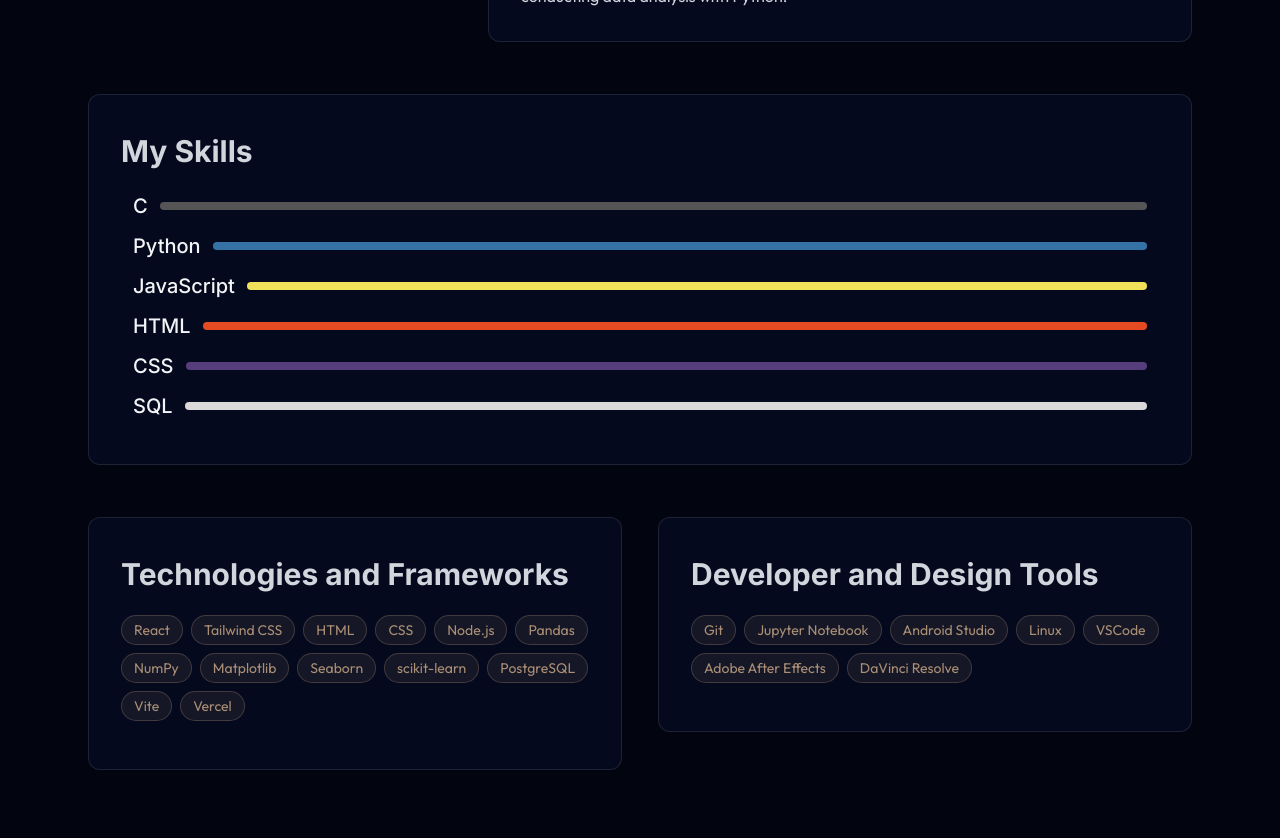
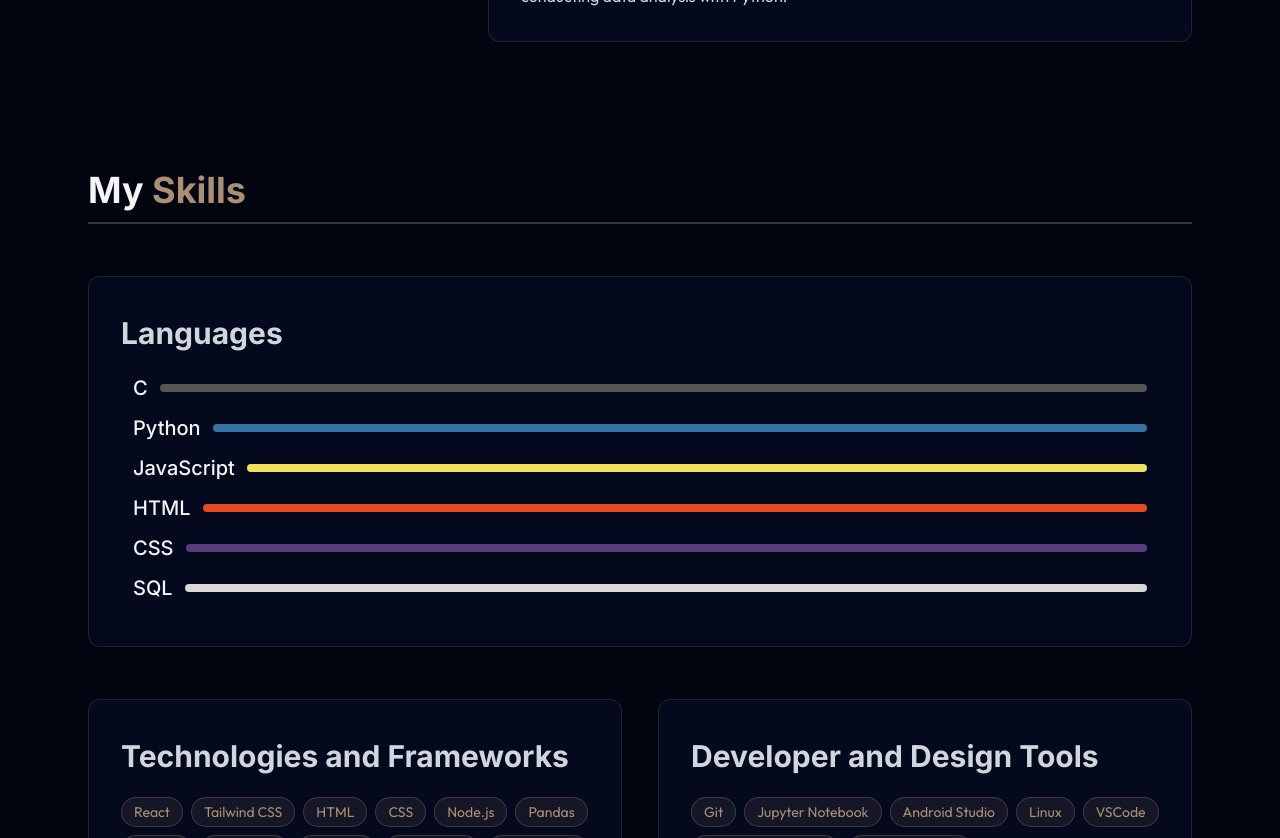
Before and after one commit to louisnguyenn/Louis-Personal-Portfolio, a React (Vite) app: page / in a window 1280 px wide. Shown: the part 1440-2278 px from the top of the page. Built offline with nearby package versions, Linux system fonts and the light colour scheme.

Commit message:
skills title added

```diff
--- a/src/components/sections/About.jsx
+++ b/src/components/sections/About.jsx
@@ -109,10 +109,16 @@ export const About = () => {
         </div>
 
         {/* my skills */}
+        <div className="mt-25">
+          <ScrollReveal direction="up" distance={50} duration={0.8}>
+            <h2 className="text-2xl sm:text-3xl md:text-4xl font-bold p-7 pb-3 pl-0">My <span className="text-[#AA8F76]">Skills</span></h2>
+          </ScrollReveal>
+          <hr className="border border-white/20"></hr>
+        </div>
         <div className="mt-13 bg-[#05091e] relative rounded-xl p-6 sm:p-8 border border-white/10 hover:border-[#AA8F76] transition-all duration-300 order-2 lg:order-none hover:shadow-2xl hover:shadow-[#AA8F76]/20">
           <ScrollReveal direction="up" distance={50} duration={0.8}>
             <h3 className="text-3xl font-bold text-gray-300 mb-4 leading-relaxed">
-              My Skills
+              Languages
             </h3>
 
             <ScrollReveal direction="up" distance={50} duration={1}>
```
